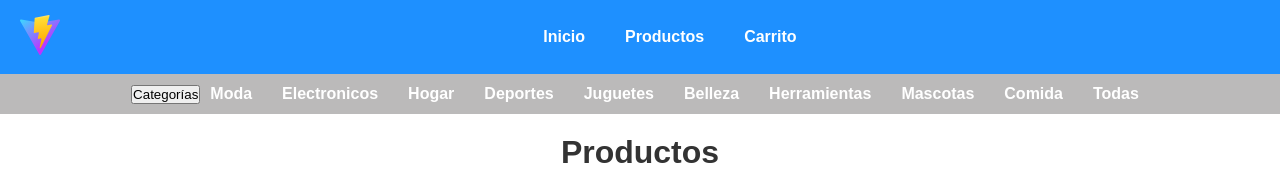
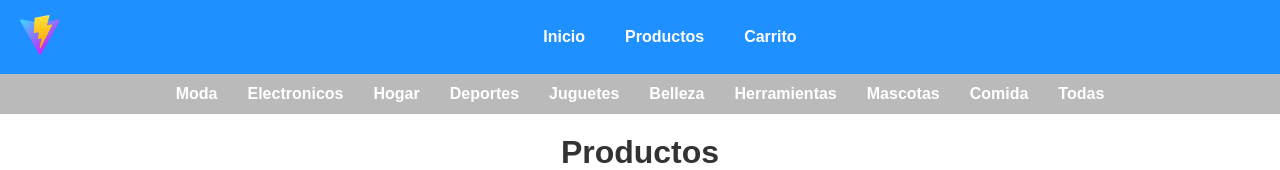
Before and after one commit to CrissG07/Eccomerce, a React (Vite) app: page /Eccomerce/products in a window 1280 px wide. Shown: the top 170 px of the page. Built offline with nearby package versions, Linux system fonts and the light colour scheme.

Commit message:
definitivo 100

```diff
--- a/src/components/ProductList.jsx
+++ b/src/components/ProductList.jsx
@@ -11,7 +11,6 @@ const ProductList = ({ products }) => {
     const [selectedProduct, setSelectedProduct] = useState(null);
     const [selectedCategory, setSelectedCategory] = useState('');
     const [searchTerm, setSearchTerm] = useState('');
-    const [isExpanded, setIsExpanded] = useState(false); // Estado para expandir la categoría
     const { addToCart } = useCart();
 
     const handleAddToCart = (product) => {
@@ -41,14 +40,7 @@ const ProductList = ({ products }) => {
         <div>
             {/* Solo mostrar las categorías en pantallas grandes */}
             <div className='section'>
-                <button
-                    className="toggle-btn"
-                    onClick={() => setIsExpanded(!isExpanded)}
-                    style={{ display: window.innerWidth > 768 ? 'block' : 'none' }} // Oculta el botón en pantallas pequeñas
-                >
-                    {isExpanded ? 'Cerrar' : 'Categorías'}
-                </button>
-                <ul className={`categoria ${isExpanded ? 'expanded' : ''}`} style={{ display: window.innerWidth <= 768 ? 'none' : 'flex' }}>
+                <ul className="categoria">
                     {['moda', 'electronicos', 'hogar', 'deportes', 'juguetes', 'belleza', 'herramientas', 'mascotas', 'comida', ''].map((category, index) => (
                         <li key={index} className='list'>
                             <Link className='link' to="#" onClick={(e) => handleCategoryClick(category, e)}>
```
